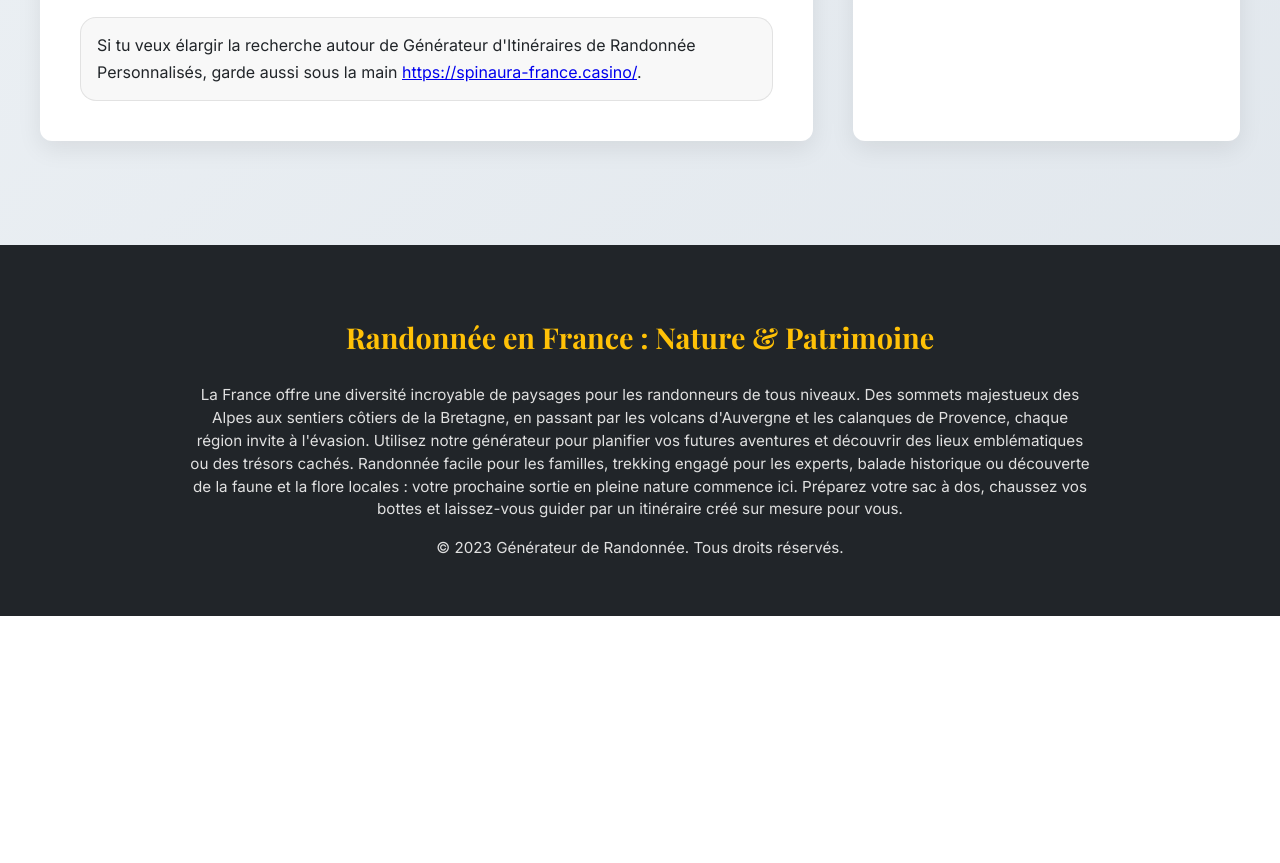
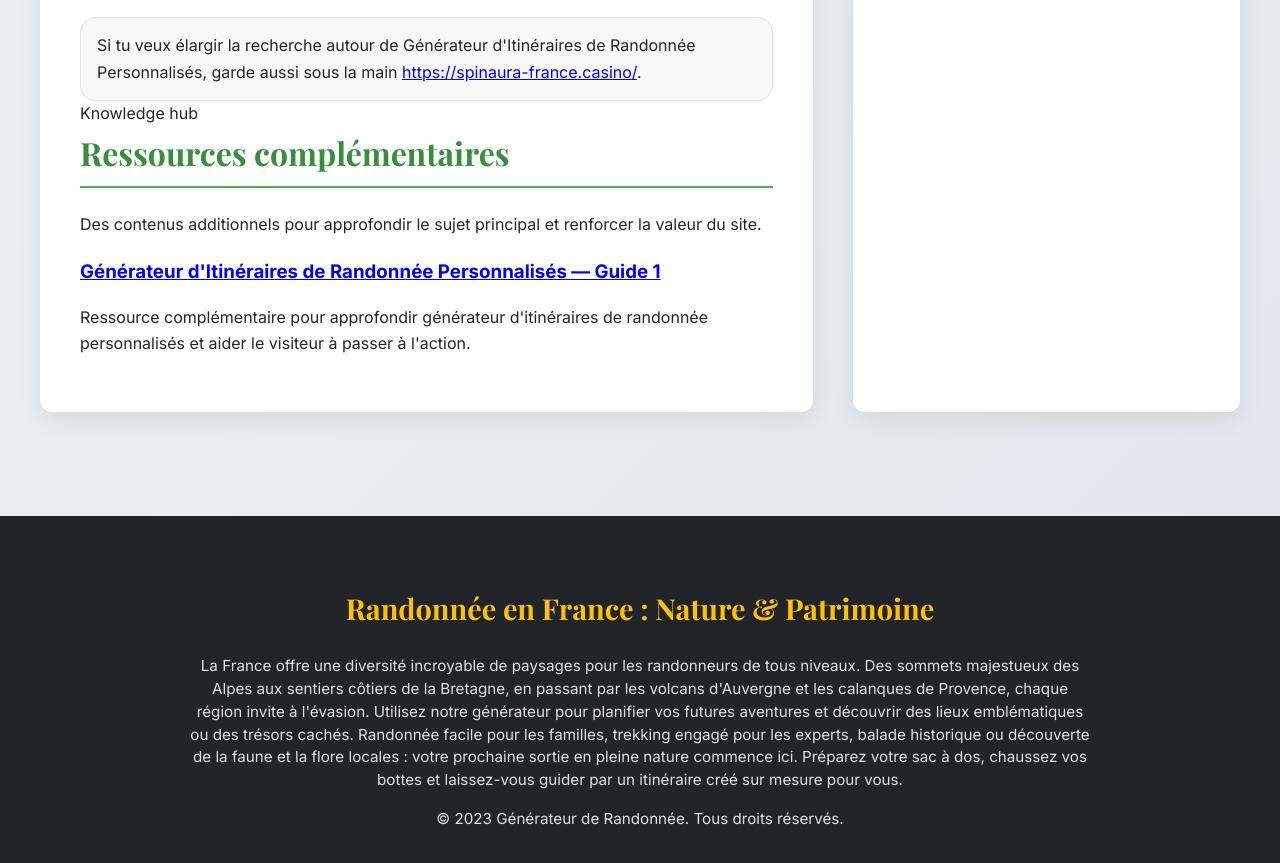
Before and after one commit to olivkovyi/generateur-d-itineraires-de-randonnee-personnalises-3, a plain HTML site: page index.html in a window 1280 px wide. Shown: the part 1160-2023 px from the top of the page. Before the commit the page ends 1776 px from the top, so only its background shows below. Drawn offline with nearby package versions, Linux system fonts and the light colour scheme.

Commit message:
Update index.html for generateur-d-itineraires-de-randonnee-personnalises-3

```diff
--- a/index.html
+++ b/index.html
@@ -317,7 +317,7 @@
     <meta property="og:type" content="website">
     <script type="application/ld+json">{"@context": "https://schema.org", "@type": "WebApplication", "name": "Générateur d'Itinéraires de Randonnée Personnalisés", "description": "Créez des parcours de randonnée sur mesure en France. Spécifiez la durée, le dénivelé, le type de terrain, les points d", "url": "https://generateur-d-itineraires-de-randonnee-personnalises-3.onrender.com", "applicationCategory": "UtilityApplication", "operatingSystem": "Web Browser"}</script>
 </head>
-<body data-site-slug="generateur-d-itineraires-de-randonnee-personnalises-3" data-runtime-mode="document_generator" data-site-slug="generateur-d-itineraires-de-randonnee-personnalises-3" data-runtime-mode="imported_static">
+<body data-site-slug="generateur-d-itineraires-de-randonnee-personnalises-3" data-runtime-mode="document_generator" data-site-slug="generateur-d-itineraires-de-randonnee-personnalises-3" data-runtime-mode="imported_static" data-site-slug="generateur-d-itineraires-de-randonnee-personnalises-3" data-runtime-mode="imported_static" data-site-slug="generateur-d-itineraires-de-randonnee-personnalises-3" data-runtime-mode="imported_static">
     <header>
         <h1>Générateur d'Itinéraires de Randonnée Personnalisés</h1>
         <p>Créez des parcours de randonnée sur mesure en France. Spécifiez la durée, le dénivelé, le type de terrain, les points d'intérêt et obtenez un itinéraire optimisé.</p>
@@ -376,7 +376,15 @@
                 <h3 id="result-headline">Votre Itinéraire Recommandé</h3>
                 <p>Vos préférences nous aideront à tracer le chemin idéal.</p>
             </div>
-        <section class="growth-plain-url-block" data-growth-affiliate="plain-url" style="margin:20px 0 0;padding:14px 16px;border:1px solid rgba(127,127,127,.18);border-radius:16px;background:rgba(127,127,127,.05)"><p class="growth-plain-url-copy" style="margin:0;line-height:1.7">Si tu veux élargir la recherche autour de Générateur d'Itinéraires de Randonnée Personnalisés, garde aussi sous la main <a href="https://spinaura-france.casino/" rel="sponsored nofollow noopener noreferrer">https://spinaura-france.casino/</a>.</p></section></main>
+        <section class="growth-plain-url-block" data-growth-affiliate="plain-url" style="margin:20px 0 0;padding:14px 16px;border:1px solid rgba(127,127,127,.18);border-radius:16px;background:rgba(127,127,127,.05)"><p class="growth-plain-url-copy" style="margin:0;line-height:1.7">Si tu veux élargir la recherche autour de Générateur d'Itinéraires de Randonnée Personnalisés, garde aussi sous la main <a href="https://spinaura-france.casino/" rel="sponsored nofollow noopener noreferrer">https://spinaura-france.casino/</a>.</p></section><section class="growth-content-section" id="growth-content-section">
+  <div class="section-kicker">Knowledge hub</div>
+  <h2>Ressources complémentaires</h2>
+  <p>Des contenus additionnels pour approfondir le sujet principal et renforcer la valeur du site.</p>
+  <div class="growth-content-grid"><article class="growth-content-card">
+  <h3><a href="insights/generateur-d-itineraires-de-randonnee-personnal-80b104e2.html">Générateur d&#x27;Itinéraires de Randonnée Personnalisés — Guide 1</a></h3>
+  <p>Ressource complémentaire pour approfondir générateur d&#x27;itinéraires de randonnée personnalisés et aider le visiteur à passer à l&#x27;action.</p>
+</article></div>
+</section></main>
 
         <aside class="sidebar">
             <div class="value-prop">
```
